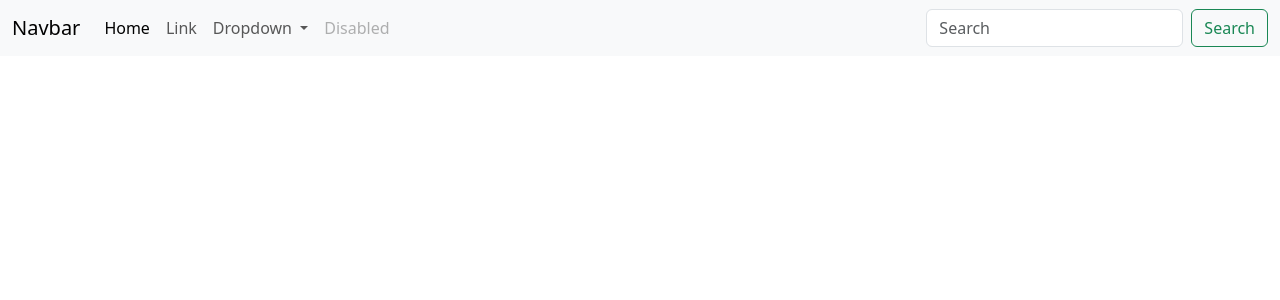
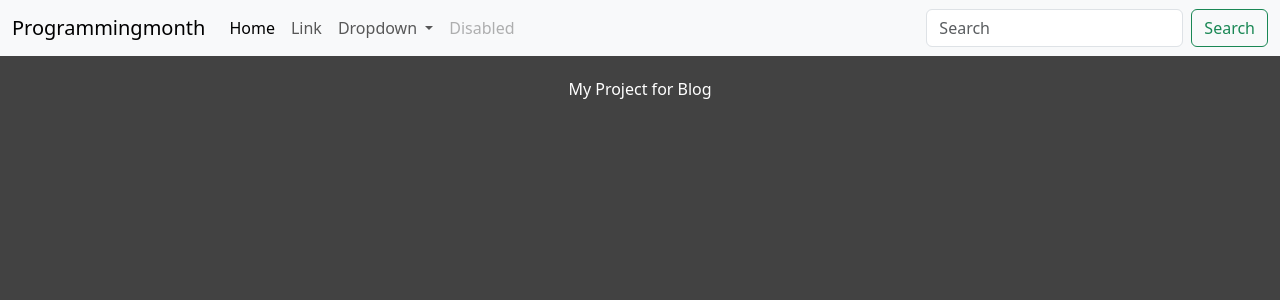
Before and after one commit to Programmingmonth/Weblog, a Django app: template Blog/web/templates/index.html in a window 1280 px wide. Shown: the top 300 px of the page. Run offline with Django 5.2, Linux system fonts and the light colour scheme; the template is opened without the code that fills it, so the values that code supplies are empty; parts of the project's set-up code (start-up, migrations or seed data) failed here and were passed over.

Commit message:
first commit

```diff
--- a/Blog/web/templates/index.html
+++ b/Blog/web/templates/index.html
@@ -5,10 +5,20 @@
     <meta name="viewport" content="width=device-width, initial-scale=1.0">
     <title>Blog</title>
     <link href="https://cdn.jsdelivr.net/npm/bootstrap@5.3.3/dist/css/bootstrap.min.css" rel="stylesheet" integrity="sha384-QWTKZyjpPEjISv5WaRU9OFeRpok6YctnYmDr5pNlyT2bRjXh0JMhjY6hW+ALEwIH" crossorigin="anonymous"></head>
-<body>
+    <style>
+        body {
+          background-color: #424242;
+        }
+
+        #My {
+          text-align: center;
+          color: white;
+        }
+    </style>
+    <body>
     <nav class="navbar navbar-expand-lg bg-body-tertiary">
         <div class="container-fluid">
-          <a class="navbar-brand" href="#">Navbar</a>
+          <a class="navbar-brand" href="#">Programmingmonth</a>
           <button class="navbar-toggler" type="button" data-bs-toggle="collapse" data-bs-target="#navbarSupportedContent" aria-controls="navbarSupportedContent" aria-expanded="false" aria-label="Toggle navigation">
             <span class="navbar-toggler-icon"></span>
           </button>
@@ -42,5 +52,7 @@
           </div>
         </div>
       </nav>
+      <br >
+      <h6 id="My">My Project for Blog</h6>
     </body>
 </html>
```
